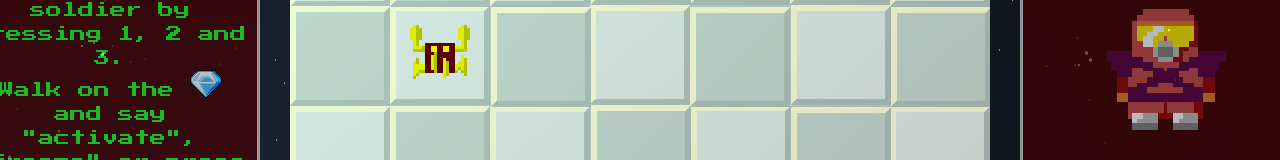
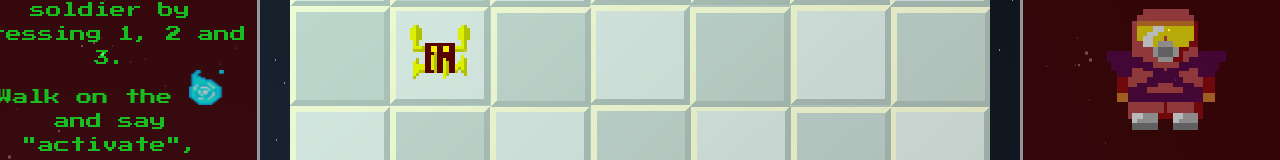
Before and after one commit to apan1000/Spacebug-Troopers, a website: page index.html in a window 1280 px wide. Shown: the part 476-636 px from the top of the page. Drawn offline with Linux system fonts and the light colour scheme; no server answers.

Commit message:
New freezeball/stone whatever!

```diff
--- a/index.html
+++ b/index.html
@@ -21,7 +21,7 @@
 <div id="stars2"></div>
 <div id="stars3"></div>
 <div id="commandModule"><span id="command-text">Awaiting command...</span></div>
-<div id="infoBox">Catch those pesky little space bugs! Command your soldiers by saying their color and in what direction it should 						move.<br/>Ex. "<span style="color: blue">Blue</span> up", "<span style="color: red">Red</span> move to <span style="color: orange">Orange</span>"<br/>You can also steer the soldiers using the arrow keys, and choosing soldier by pressing 1, 2 and 3.<br>Walk on the <img src="assets/diamond.png" alt="FreezeStone"> and say "activate", "freeze" or press E to make the monsters freeze for 2 steps. You can only do this once per game.</div>
+<div id="infoBox">Catch those pesky little space bugs! Command your soldiers by saying their color and in what direction it should 						move.<br/>Ex. "<span style="color: blue">Blue</span> up", "<span style="color: red">Red</span> move to <span style="color: orange">Orange</span>"<br/>You can also steer the soldiers using the arrow keys, and choosing soldier by pressing 1, 2 and 3.<br>Walk on the <img src="assets/freezeball_sprite.png" alt="FreezeStone" style="height:35px;width:35px;"> and say "activate", "freeze" or press E to make the monsters freeze for 2 steps. You can only do this once per game.</div>
 <div id="scoreBox">Steps<br><span id="step-number"></span></div>
 <div id="highScoreBox">High Score<ol id="high-score"></ol></div>
 <div id="statusBox">Chosen Soldier<div id="selected-player" class="selected-red"></div></div>
--- a/js/script.js
+++ b/js/script.js
@@ -129,7 +129,7 @@ function preload() {
 
     // New preloads
     game.load.image('healthBar', 'assets/health.png');
-    game.load.image('freezeStone', 'assets/diamond.png');
+    game.load.spritesheet('freezeStone', 'assets/freezeball_spritesheet.png', 28, 28);
     game.load.spritesheet('explosion', 'assets/explosion.png', 32,32);
     game.load.audio('boom_sfx', 'assets/SFX/Explosion.wav');
     game.load.audio('bonk_sfx', 'assets/SFX/Bonk.wav');
@@ -302,6 +302,10 @@ function createFreezeStone() {
     console.log(x,y);
     var freezeStone = freezeStones.create(x, y, 'freezeStone');
     freezeStone.anchor.setTo(.5, .5);
+    freezeStone.scale.setTo(SCALE);
+
+    freezeStones.callAll('animations.add', 'animations', 'burn', row(0, 5), 10, true);
+    freezeStones.callAll('play', null, 'burn');
 }
 
 function createExplosion() {
```
Also changed, not shown: assets/freezeball_sprite.png (added), assets/freezeball_spritesheet.png (added).
